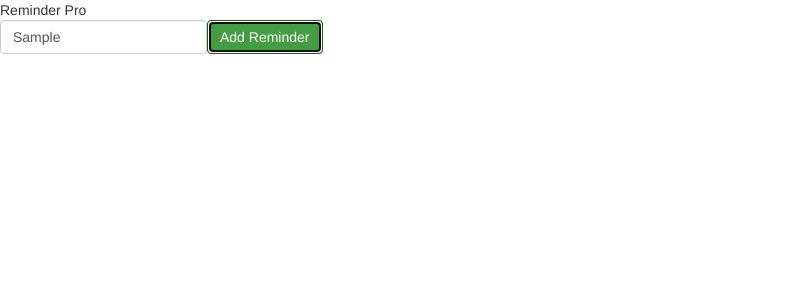
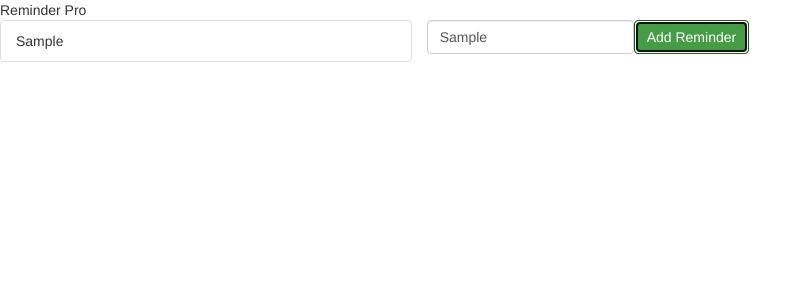
Before and after one commit to rmcharchian/reminder-pro, a React (Create React App) app: page / in a window 1280 px wide. Both pictures are taken after typing "Sample" into the empty fields and a click on the button "Add Reminder". Shown: the top 300 px of the page, without its empty margins (0-812 px from the left). Built offline with nearby package versions, Linux system fonts and the light colour scheme.

Commit message:
list rendering

```diff
--- a/src/components/App.jsx
+++ b/src/components/App.jsx
@@ -18,6 +18,23 @@
         this.props.addReminder(this.state.text);
     }
 
+    renderReminders() {
+        const { reminders } = this.props;
+        return (
+            <ul className= "list-group col-sm-4">
+                {
+                    reminders.map(reminder => {
+                        return (
+                            <li key={reminder.id} className="list-group-item">
+                            <div>{reminder.text}</div>
+                            </li>
+                        )
+                    })
+                }
+            </ul>
+        )
+    }
+
     render() {
         return (
             <div className="App">
@@ -32,6 +49,7 @@
                         onChange={event => this.setState({text: event.target.value})}
                         />
                     </div>
+                    { this.renderReminders()}
                     <button
                         type="button"
                         className="btn btn-success"
@@ -49,4 +67,10 @@
 //     return bindActionCreators ({addReminder}, dispatch);
 // }
 
-export default  connect (null, { addReminder })(App);
+function mapStateToProps(state) {
+    return {
+        reminders: state
+    }
+}
+
+export default  connect (mapStateToProps, { addReminder })(App);
```
